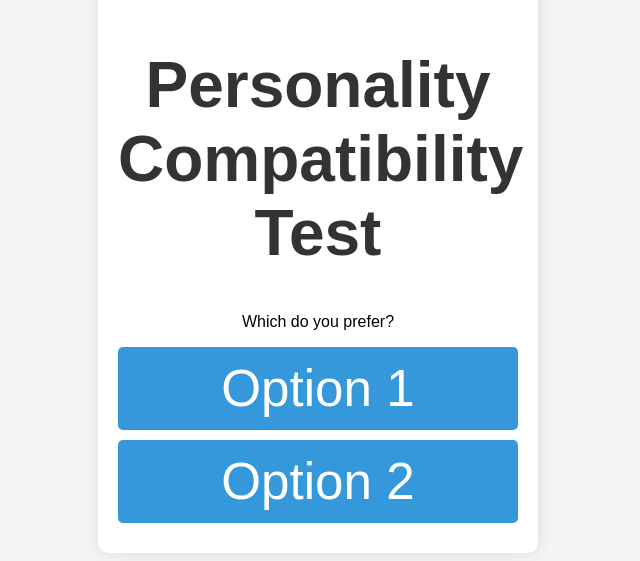
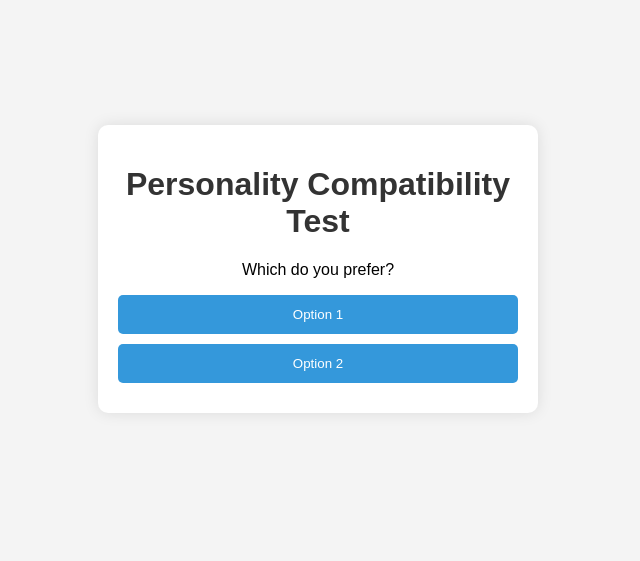
Before and after one commit to thethreethreethree/vive, a plain HTML site: page index.html in a window 1280 px wide. Shown: the part 131-692 px from the top of the page, without its empty margins (322-962 px from the left). Drawn offline with Linux system fonts and the light colour scheme.

Commit message:
Update styles.css

```diff
--- a/styles.css
+++ b/styles.css
@@ -22,7 +22,6 @@ body {
 
 h1, h2, h3 {
   color: #333;
-  font-size: 5vw;
 }
 
 .option-button {
@@ -35,7 +34,6 @@ h1, h2, h3 {
   border: none;
   border-radius: 5px;
   cursor: pointer;
-  font-size: 4vw;
 }
 
 .option-button:hover {
```
